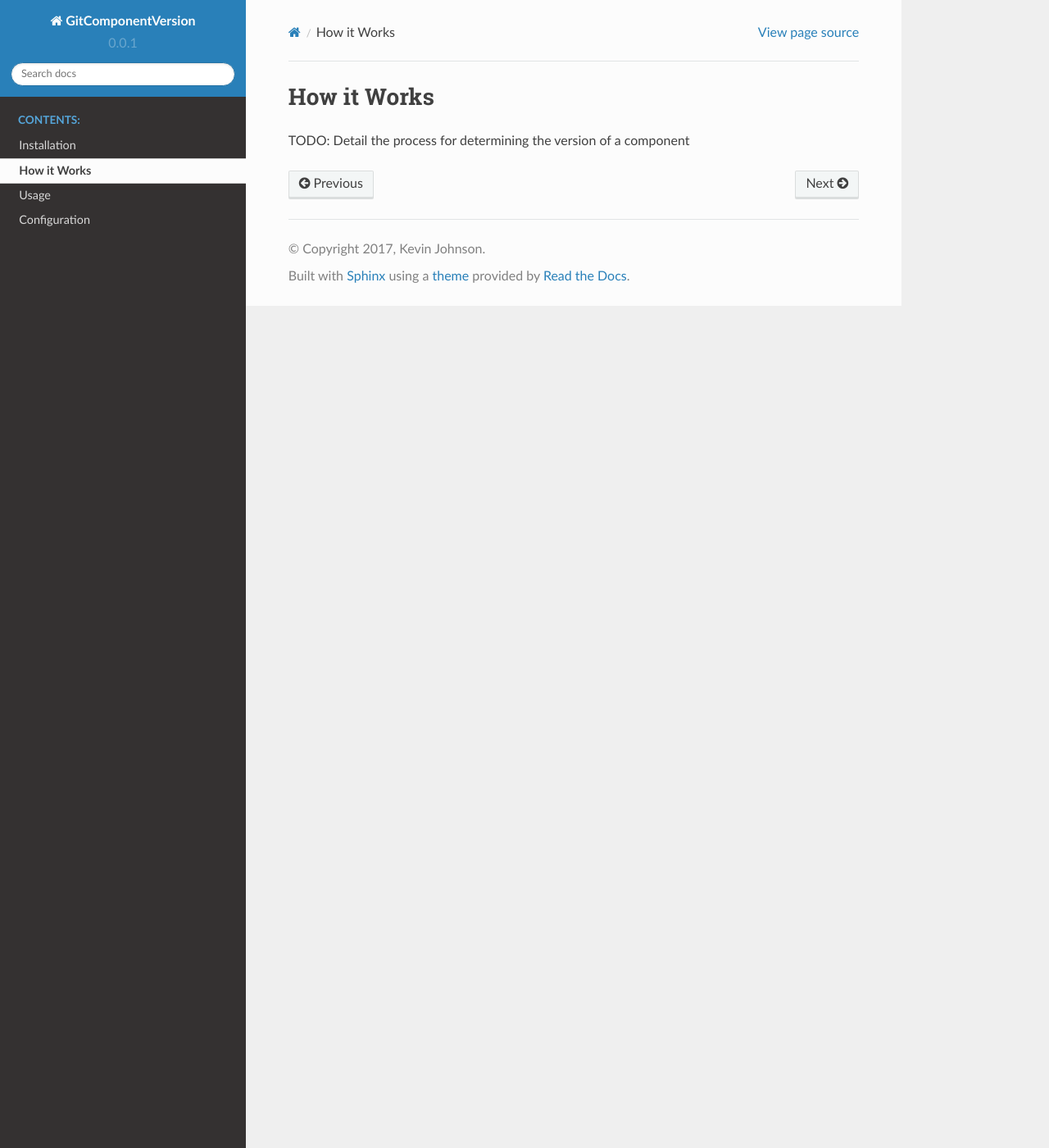
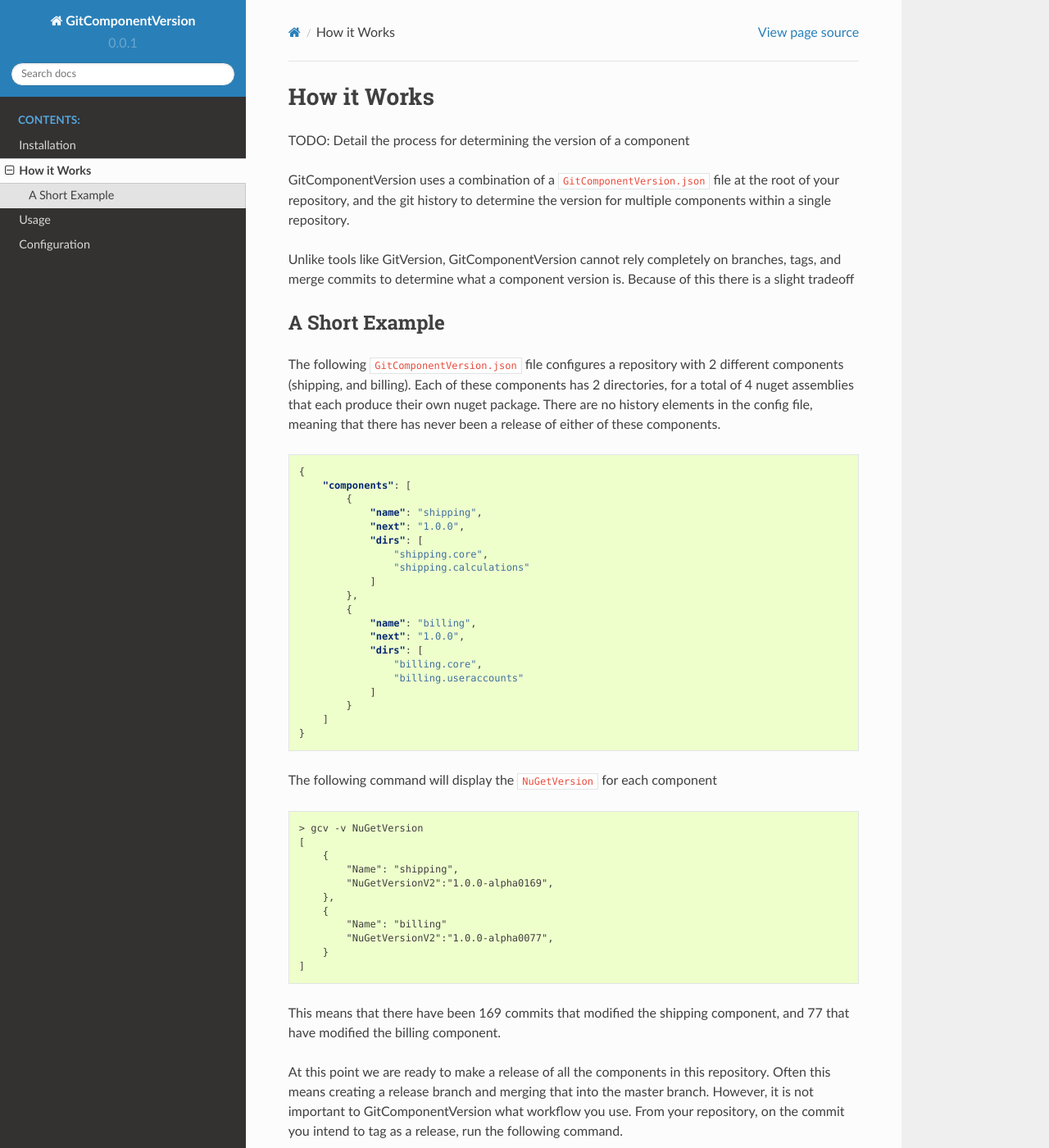
Before and after one commit to kjjuno/GitComponentVersion, a Sphinx documentation site: the page built from docs/source/how.rst, in a window 1280 px wide and 1400 px high. Shown: the whole window at 82% size. Built offline with Sphinx 7.4.7 and the Read the Docs theme 2.0.0, drawn with Linux system fonts in a browser that asks for light colours; some of the changed text lies outside the part shown.

Commit message:
Adding a short example

```diff
--- a/docs/source/how.rst
+++ b/docs/source/how.rst
@@ -2,3 +2,121 @@
 ============
 
 TODO: Detail the process for determining the version of a component
+
+GitComponentVersion uses a combination of a ``GitComponentVersion.json`` file at the root of your repository,
+and the git history to determine the version for multiple components within a single repository.
+
+Unlike tools like GitVersion, GitComponentVersion cannot rely completely on branches, tags, and merge commits
+to determine what a component version is. Because of this there is a slight tradeoff
+
+A Short Example
+---------------
+
+The following ``GitComponentVersion.json`` file configures a repository with 2 different components (shipping, and billing).
+Each of these components has 2 directories, for a total of 4 nuget assemblies that each produce their own nuget package.
+There are no history elements in the config file, meaning that there has never been a release of either of these components.
+
+.. code-block:: json
+
+    {
+        "components": [
+            {
+                "name": "shipping",
+                "next": "1.0.0",
+                "dirs": [
+                    "shipping.core",
+                    "shipping.calculations"
+                ]
+            },
+            {
+                "name": "billing",
+                "next": "1.0.0",
+                "dirs": [
+                    "billing.core",
+                    "billing.useraccounts"
+                ]
+            }
+        ]
+    }
+
+The following command will display the ``NuGetVersion`` for each component
+
+.. code-block:: text
+
+    > gcv -v NuGetVersion
+    [
+        {
+            "Name": "shipping",
+            "NuGetVersionV2":"1.0.0-alpha0169",
+        },
+        {
+            "Name": "billing"
+            "NuGetVersionV2":"1.0.0-alpha0077",
+        }
+    ]
+
+This means that there have been 169 commits that modified the shipping component, and 77 that have modified the billing component.
+
+At this point we are ready to make a release of all the components in this repository. Often this means creating a release branch and merging that into the master branch.
+However, it is not important to GitComponentVersion what workflow you use. From your repository, on the commit you intend to tag as a release, run the following command.
+
+.. code-block:: text
+
+    > gcv release
+
+The following things just happened.
+
+1. Each changed component now has a new tag in the format ``{name}_v{next}``
+   In other words, the current commit has now been tagged with ``shiping_v1.0.0``, and ``billing_v1.0.0``
+2. A new release element has been added into each components history section
+3. The ``next`` variable has been bumped to the next minor version for each released component.
+
+The config file now looks like this:
+
+.. code-block:: json
+
+    {
+        "components": [
+            {
+                "name": "shipping",
+                "next": "1.1.0",
+                "dirs": [
+                    "shipping.core",
+                    "shipping.calculations"
+                ],
+                "history": [
+                    {
+                        "version": "1.0.0",
+                        "sha": "bb2febab25fa1b0312bc61af0116e2de99fa0d5f"
+                    }
+                ]
+            },
+            {
+                "name": "billing",
+                "next": "1.1.0",
+                "dirs": [
+                    "billing.core",
+                    "billing.useraccounts"
+                ],
+                "history": [
+                    {
+                        "version": "1.0.0",
+                        "sha": "4fe97191cc24cfb1f19e3880b3cffa87d10051c7"
+                    }
+                ]
+            }
+        ]
+    }
+
+The change to GitComponentVersion.json should be committed, and the changes should be pushed to the remote, as well as pushing the new tags
+
+.. code-block:: text
+
+    > git add GitComponentVersion.json
+    > git commit -m "Updating the GitComponentVersion.json with new release information"
+    > git push
+    > git push --tags
+
+At this point your release is complete. You now need to make sure that your development branch is up to date. If you develop against the master branch
+you are probably already done. However, if you use a master and develop branch you should merge this change into develop so that new development will
+begin to version with the new version.
```
